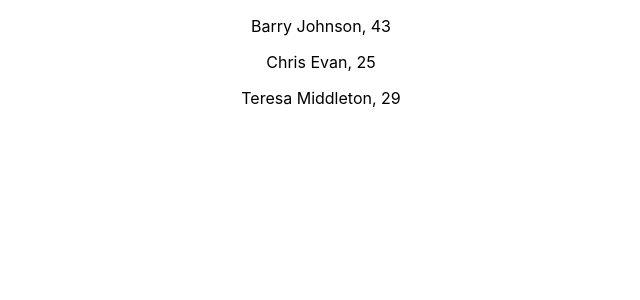
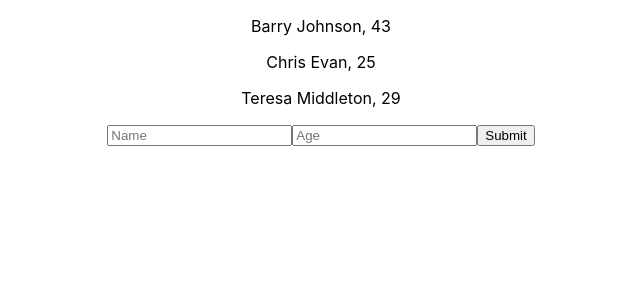
Before and after one commit to aasalgado/listings, a React (Create React App) app: page / in a window 1280 px wide. Shown: the top 300 px of the page, without its empty margins (319-959 px from the left). Built offline with nearby package versions, Linux system fonts and the light colour scheme.

Commit message:
added functionality to add name to list

```diff
--- a/src/App.js
+++ b/src/App.js
@@ -1,7 +1,35 @@
-import { useEffect } from 'react';
+import { useEffect, useState } from 'react';
 import { useDispatch, useSelector } from 'react-redux';
 import './App.css';
-import { initListings } from './redux/listingsReducer';
+import { initListings, addListing } from './redux/listingsReducer';
+
+const SubmitListing = () => {
+    const [name, setName] = useState();
+    const [age, setAge] = useState();
+    const dispatch = useDispatch();
+
+    const handleSubmit = (e) => {
+      e.preventDefault();
+      console.log('hello');
+      dispatch(addListing(name, age));
+    }
+
+    return (
+      <form onSubmit={handleSubmit}>
+        <input
+          type="text"
+          placeholder="Name"
+          onChange={({ target }) => setName(target.value)}
+        />
+        <input
+          type="text"
+          placeholder="Age"
+          onChange={({ target }) => setAge(target.value)}
+        />
+        <button type="submit">Submit</button>
+      </form>
+    )
+}
 
 function App() {
   const dispatch = useDispatch();
@@ -15,6 +43,7 @@ function App() {
       {listings.map((listing) => (
         <p>{listing.name}, {listing.age}</p>
       ))}
+      <SubmitListing />
     </div>
   );
 }
--- a/src/redux/listingsReducer.js
+++ b/src/redux/listingsReducer.js
@@ -4,6 +4,8 @@ const listingsReducer = (state = [], action) => {
     switch (action.type) {
         case 'INIT_LISTINGS':
             return action.data;
+        case 'ADD_LISTING':
+            return [...state, action.data];
         default:
             return state;
     }
@@ -19,4 +21,14 @@ export const initListings = () => {
     };
 };
 
+export const addListing = (name, age) => {
+    return async dispatch => {
+        const listing = await listingsService.addListing(name, age);
+        dispatch({
+            type: 'ADD_LISTING',
+            data: listing
+        })
+    }
+};
+
 export default listingsReducer;
--- a/src/services/listingsService.js
+++ b/src/services/listingsService.js
@@ -17,6 +17,15 @@ const getAll = () => {
     return mockData;
 };
 
+const addListing = (name, age) => {
+    const listing = {
+        name,
+        age,
+    };
+    return listing;
+}
+
 export default {
     getAll,
+    addListing,
 };
```
